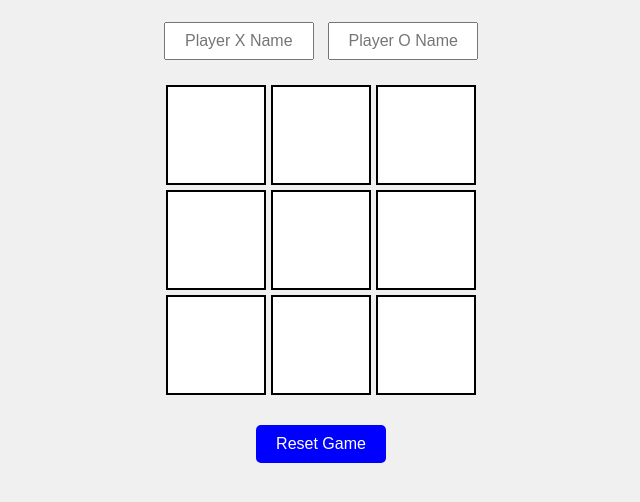
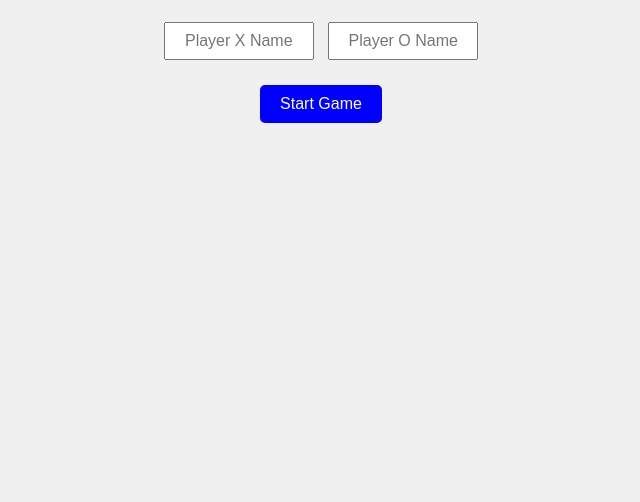
Before and after one commit to acciojob/tictactoe-shalujha123, a website: page main.html in a window 1280 px wide. Both pictures are taken after a click on the button "Start Game". Shown: the part 60-562 px from the top of the page, without its empty margins (319-959 px from the left). Drawn offline with Linux system fonts and the light colour scheme.

Commit message:
created a submission

```diff
--- a/main.html
+++ b/main.html
@@ -9,26 +9,30 @@
 <body>
 	<!-- the entire body must be written by student -->
 	 <h1>Tic Tac Toe</h1>
+
     <div class="input-container">
-        <input type="text" id="playerX" placeholder="Player X Name">
-        <input type="text" id="playerO" placeholder="Player O Name">
+        <input type="text" id="player1" placeholder="Player X Name">
+        <input type="text" id="player2" placeholder="Player O Name">
     </div>
-    <button class="btn" id="startGame">Start Game</button>
+
+    <button class="btn" id="submit">Start Game</button>
+
+    <p class="message"></p>
 
     <div class="board" id="board">
-        <div class="cell" data-index="0"></div>
-        <div class="cell" data-index="1"></div>
-        <div class="cell" data-index="2"></div>
-        <div class="cell" data-index="3"></div>
-        <div class="cell" data-index="4"></div>
-        <div class="cell" data-index="5"></div>
-        <div class="cell" data-index="6"></div>
-        <div class="cell" data-index="7"></div>
-        <div class="cell" data-index="8"></div>
+        <div class="cell" id="1" data-index="0"></div>
+        <div class="cell" id="2" data-index="1"></div>
+        <div class="cell" id="3" data-index="2"></div>
+        <div class="cell" id="4" data-index="3"></div>
+        <div class="cell" id="5" data-index="4"></div>
+        <div class="cell" id="6" data-index="5"></div>
+        <div class="cell" id="7" data-index="6"></div>
+        <div class="cell" id="8" data-index="7"></div>
+        <div class="cell" id="9" data-index="8"></div>
     </div>
+
     <p id="winner"></p>
     <button class="btn" id="reset" style="display: none;">Reset Game</button>
-
     <script type="text/javascript" src="./script.js">
 </script>
 
--- a/script.js
+++ b/script.js
@@ -1,23 +1,24 @@
 const board = document.getElementById("board");
         const cells = document.querySelectorAll(".cell");
-        const startGameButton = document.getElementById("startGame");
+        const startGameButton = document.getElementById("submit");
         const resetButton = document.getElementById("reset");
         const winnerDisplay = document.getElementById("winner");
-        const playerXInput = document.getElementById("playerX");
-        const playerOInput = document.getElementById("playerO");
+        const messageDisplay = document.querySelector(".message");
+        const player1Input = document.getElementById("player1");
+        const player2Input = document.getElementById("player2");
 
         let currentPlayer = "X";
         let gameBoard = ["", "", "", "", "", "", "", "", ""];
-        let gameActive = false;  // Game tabhi start hoga jab Start Game click hoga
+        let gameActive = false;
 
         const winningCombinations = [
-            [0, 1, 2], [3, 4, 5], [6, 7, 8], // Rows
-            [0, 3, 6], [1, 4, 7], [2, 5, 8], // Columns
-            [0, 4, 8], [2, 4, 6]             // Diagonals
+            [0, 1, 2], [3, 4, 5], [6, 7, 8],
+            [0, 3, 6], [1, 4, 7], [2, 5, 8],
+            [0, 4, 8], [2, 4, 6]
         ];
 
         function getPlayerName(symbol) {
-            return symbol === "X" ? (playerXInput.value || "Player X") : (playerOInput.value || "Player O");
+            return symbol === "X" ? (player1Input.value || "Player X") : (player2Input.value || "Player O");
         }
 
         function checkWinner() {
@@ -26,13 +27,15 @@ const board = document.getElementById("board");
                 if (gameBoard[a] && gameBoard[a] === gameBoard[b] && gameBoard[a] === gameBoard[c]) {
                     gameActive = false;
                     highlightWinner(combination);
-                    winnerDisplay.textContent = `${getPlayerName(currentPlayer)} Wins! 🎉`;
+                    winnerDisplay.textContent = `${getPlayerName(currentPlayer)} Congratulations! You Won! 🎉`;
                     return;
                 }
             }
             if (!gameBoard.includes("")) {
                 gameActive = false;
                 winnerDisplay.textContent = "It's a Draw! 🤝";
+            } else {
+                messageDisplay.textContent = `${getPlayerName(currentPlayer)}, you're up`;
             }
         }
 
@@ -62,13 +65,19 @@ const board = document.getElementById("board");
                 cell.classList.remove("winning");
             });
             winnerDisplay.textContent = "";
+            messageDisplay.textContent = `${getPlayerName(currentPlayer)}, you're up`;
         }
 
         function startGame() {
-            board.style.display = "grid"; // Board dikhana
-            resetButton.style.display = "inline-block"; // Reset button bhi dikhana
-            gameActive = true; // Game start hona chahiye
-            startGameButton.style.display = "none"; // Start Game button hatana
+            if (!player1Input.value.trim() || !player2Input.value.trim()) {
+                alert("Please enter both player names to start the game!");
+                return;
+            }
+            board.style.display = "grid";
+            resetButton.style.display = "inline-block";
+            gameActive = true;
+            startGameButton.style.display = "none";
+            messageDisplay.textContent = `${getPlayerName(currentPlayer)}, you're up`;
         }
 
         cells.forEach(cell => cell.addEventListener("click", handleClick));
--- a/styles.css
+++ b/styles.css
@@ -3,17 +3,25 @@
     padding: 0;
     box-sizing: border-box;
 }
+
+/* Page Styling */
 body {
     font-family: Arial, sans-serif;
     text-align: center;
     background-color: #f0f0f0;
 }
+
+/* Heading Style */
 h1 {
     margin: 20px 0;
 }
+
+/* Input Field Container */
 .input-container {
     margin: 10px 0;
 }
+
+/* Player Input Fields */
 input {
     padding: 8px;
     margin: 5px;
@@ -21,6 +29,8 @@
     text-align: center;
     width: 150px;
 }
+
+/* Start Game Button */
 .btn {
     margin-top: 10px;
     padding: 10px 20px;
@@ -31,9 +41,13 @@
     color: white;
     border-radius: 5px;
 }
+
+/* Button Hover Effect */
 .btn:hover {
     background-color: darkblue;
 }
+
+/* Tic-Tac-Toe Board */
 .board {
     display: grid;
     grid-template-columns: repeat(3, 100px);
@@ -41,8 +55,10 @@
     gap: 5px;
     justify-content: center;
     margin: 20px auto;
-            display: none; /* Board initially hidden */
+    display: none; /* Initially hidden, will show after starting the game */
 }
+
+/* Individual Cells */
 .cell {
     width: 100px;
     height: 100px;
@@ -55,10 +71,14 @@
     font-weight: bold;
     cursor: pointer;
 }
+
+/* Winning Cells Highlight */
 .cell.winning {
     background-color: lightgreen;
 }
-        #winner {
+
+/* Winner Message */
+#winner, .message {
     font-size: 20px;
     font-weight: bold;
     margin-top: 10px;
```
Lines whose indentation alone changed are shown as unchanged.
